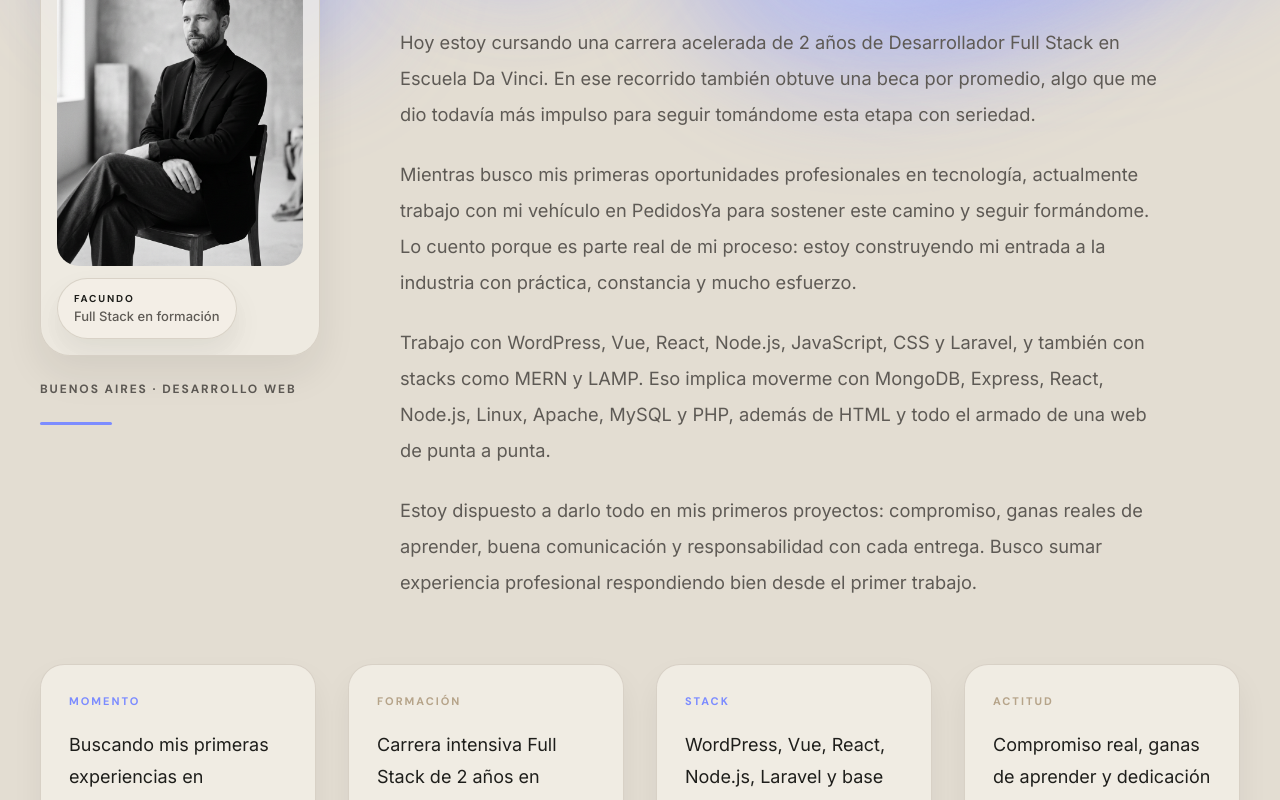
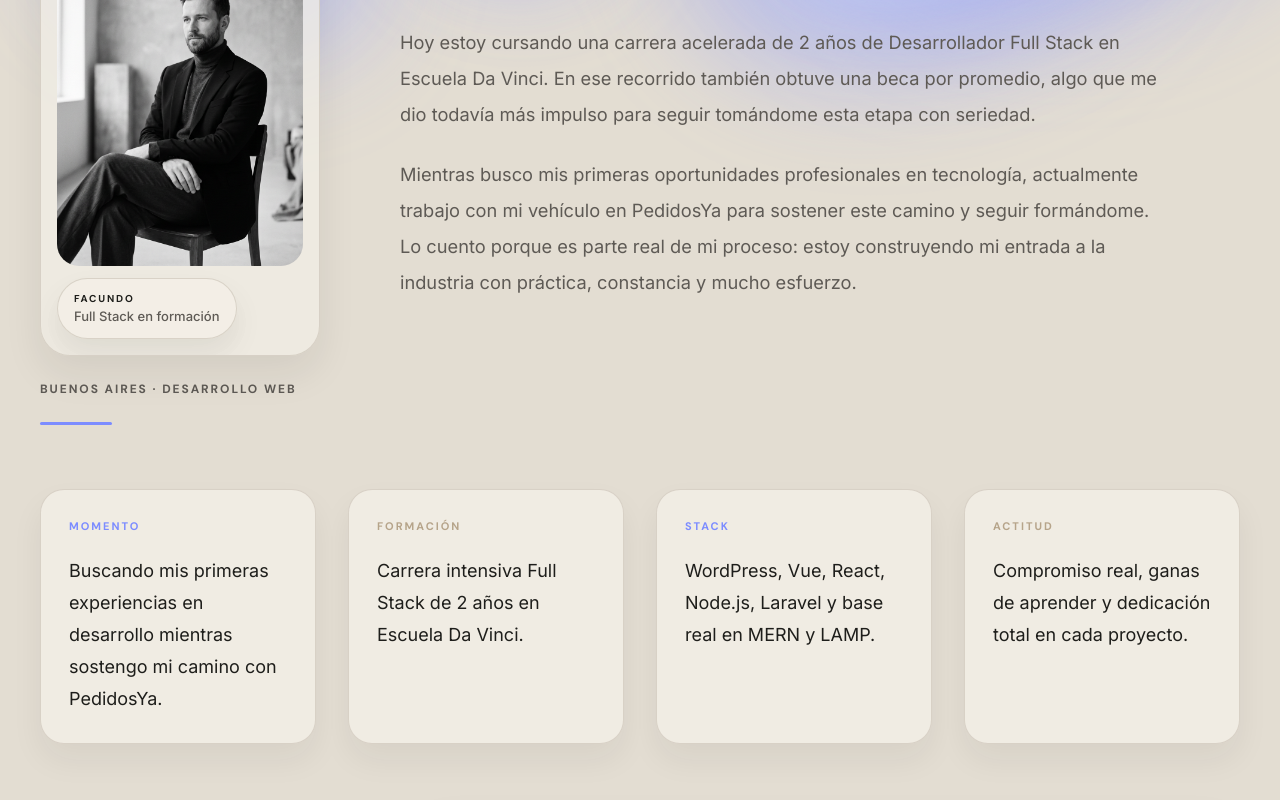
Before and after one commit to querques20/portafolio, a Vue app: page /sobre-mi in a window 1280 px wide. Shown: the part 561-1361 px from the top of the page. Built offline with nearby package versions, Linux system fonts and the light colour scheme; the HTML template or start-up script is replaced by a standard one.

Commit message:
Trim about section copy

```diff
--- a/src/views/AboutView.vue
+++ b/src/views/AboutView.vue
@@ -57,12 +57,6 @@ const { pageRoot } = usePageIntro()
             <p>
               Mientras busco mis primeras oportunidades profesionales en tecnología, actualmente trabajo con mi vehículo en PedidosYa para sostener este camino y seguir formándome. Lo cuento porque es parte real de mi proceso: estoy construyendo mi entrada a la industria con práctica, constancia y mucho esfuerzo.
             </p>
-            <p>
-              Trabajo con WordPress, Vue, React, Node.js, JavaScript, CSS y Laravel, y también con stacks como MERN y LAMP. Eso implica moverme con MongoDB, Express, React, Node.js, Linux, Apache, MySQL y PHP, además de HTML y todo el armado de una web de punta a punta.
-            </p>
-            <p>
-              Estoy dispuesto a darlo todo en mis primeros proyectos: compromiso, ganas reales de aprender, buena comunicación y responsabilidad con cada entrega. Busco sumar experiencia profesional respondiendo bien desde el primer trabajo.
-            </p>
           </div>
         </div>
       </div>
```
